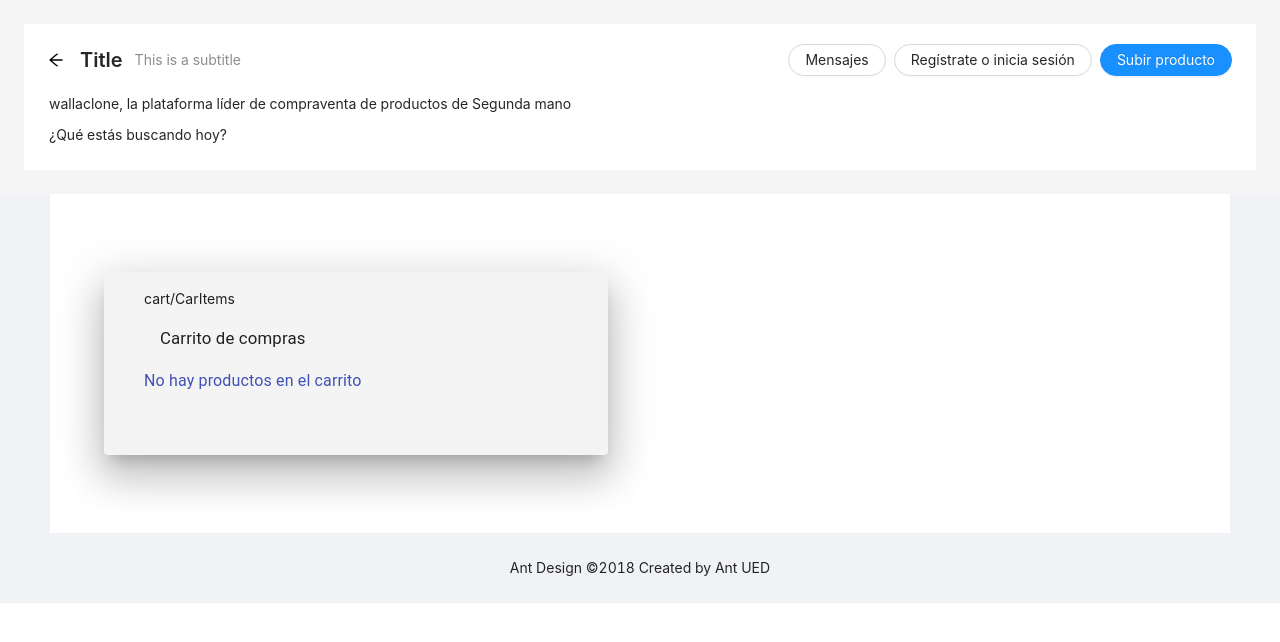
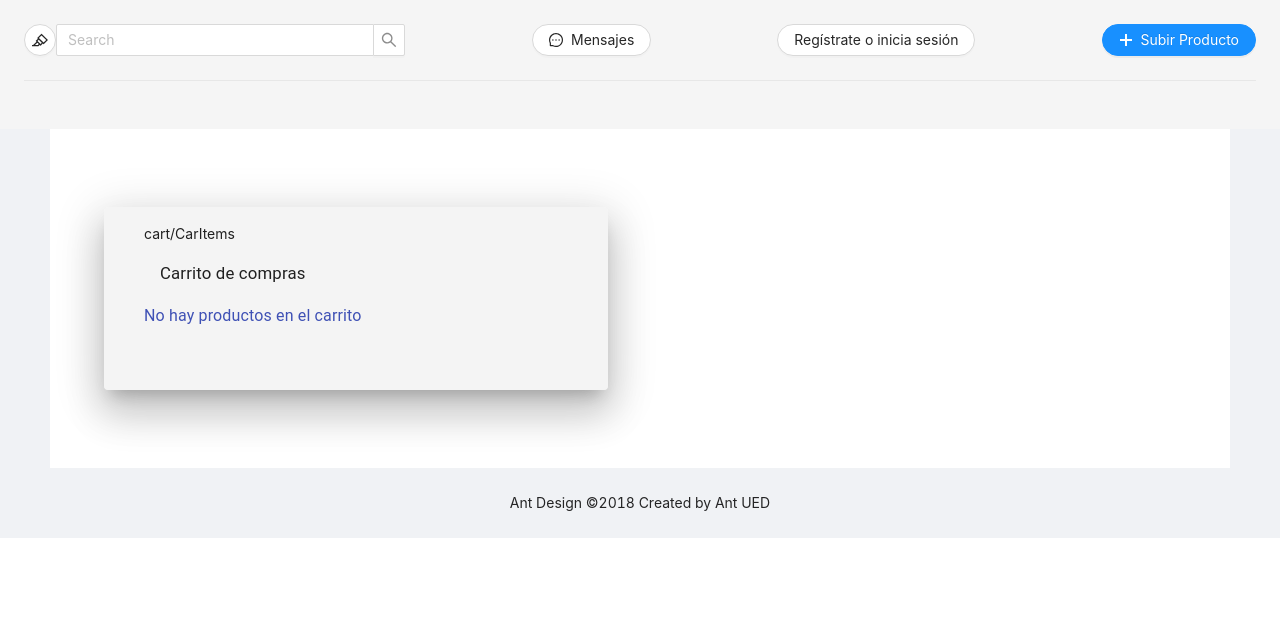
Before and after one commit to DrZuzzjen/frontend-final, a React (Create React App) app: page /cart in a window 1280 px wide. Shown: the top 642 px of the page. Built offline with nearby package versions, Linux system fonts and the light colour scheme; what react-stripe-elements would draw is missing.

Commit message:
agrego search al header

```diff
--- a/package.json
+++ b/package.json
@@ -3,6 +3,7 @@
   "version": "0.1.0",
   "private": true,
   "dependencies": {
+    "@ant-design/icons": "^4.5.0",
     "@material-ui/core": "^4.11.3",
     "@material-ui/icons": "^4.11.2",
     "@testing-library/jest-dom": "^5.11.9",
--- a/src/componentes/layout/Header.js
+++ b/src/componentes/layout/Header.js
@@ -1,22 +1,30 @@
 import React from 'react';
-import { Descriptions, PageHeader, Button } from 'antd';
+
+import { Button, Col, Divider, Input, Row } from 'antd';
+import {
+	MessageOutlined,
+	HighlightOutlined,
+	PlusOutlined,
+	QuestionCircleOutlined
+} from '@ant-design/icons';
 
 import 'react-responsive-modal/styles.css';
 import { Modal } from 'react-responsive-modal';
-
+import { AudioOutlined } from '@ant-design/icons';
+import { useHistory } from 'react-router-dom';
 import Signin from '../auth/Signin';
 import Signup from '../user/Signup';
 import 'antd/dist/antd.css';
 import './Base.css';
 import SignBase from '../auth/SignBase';
-
+const { Search } = Input;
 const isActive = (history, path) => {
 	if (history.location.pathname == path)
 		return { color: '#000000' };
 	else return { color: '#000000' };
 };
 
-export default function Header() {
+export default function Header({ handleSearch }) {
 	const [
 		signbase,
 		setSignbase
@@ -66,35 +74,52 @@ export default function Header() {
 
 	return (
 		<div>
-			<PageHeader
-				ghost={false}
-				onBack={() => window.history.back()}
-				title='Title'
-				subTitle='This is a subtitle'
-				extra={[
-					<Button shape='round' key='3'>
+			<Row>
+				<Col>
+					<Button
+						icon={<HighlightOutlined />}
+						shape='circle'
+						style={{ float: 'right' }}
+					/>
+				</Col>
+				<br />
+				<Col>
+					<Search
+						placeholder='Search'
+						onSearch={handleSearch}
+						allowClear
+						style={{ float: 'left', width: 350 }}
+					/>
+				</Col>
+				<Col flex='auto'>
+					<Button
+						icon={<MessageOutlined />}
+						key='2'
+						shape='round'
+						style={{ float: 'right' }}>
 						Mensajes
-					</Button>,
+					</Button>
+				</Col>
+				<Col flex='auto'>
 					<Button
+						style={{ float: 'right' }}
 						shape='round'
-						key='2'
 						onClick={handleClickOpen}>
 						Regístrate o inicia sesión
-					</Button>,
-					<Button shape='round' key='1' type='primary'>
-						Subir producto
 					</Button>
-				]}>
-				<Descriptions size='small' column={1}>
-					<Descriptions.Item>
-						wallaclone, la plataforma líder de compraventa
-						de productos de Segunda mano
-					</Descriptions.Item>
-					<Descriptions.Item>
-						¿Qué estás buscando hoy?
-					</Descriptions.Item>
-				</Descriptions>
-			</PageHeader>
+				</Col>
+				<Col flex='auto'>
+					<Button
+						icon={<PlusOutlined />}
+						type='primary'
+						shape='round'
+						style={{ float: 'right' }}>
+						Subir Producto
+					</Button>
+				</Col>
+			</Row>
+			<Divider />
+
 			<Modal open={open} onClose={handleClose}>
 				{signbase && (
 					<SignBase
--- a/src/componentes/productos/Search.js
+++ b/src/componentes/productos/Search.js
@@ -8,6 +8,7 @@ import TextField from '@material-ui/core/TextField';
 import Button from '@material-ui/core/Button';
 import SearchIcon from '@material-ui/icons/Search';
 import { list } from '../../API/api-product';
+import Products from '../productos/Products';
 
 const useStyles = makeStyles((theme) => ({
 	card: {
@@ -123,6 +124,10 @@ export default function Search(props) {
 					<SearchIcon />
 				</Button>
 				<Divider />
+				<Products
+					products={values.results}
+					searched={values.searched}
+				/>
 			</Card>
 		</div>
 	);
```
